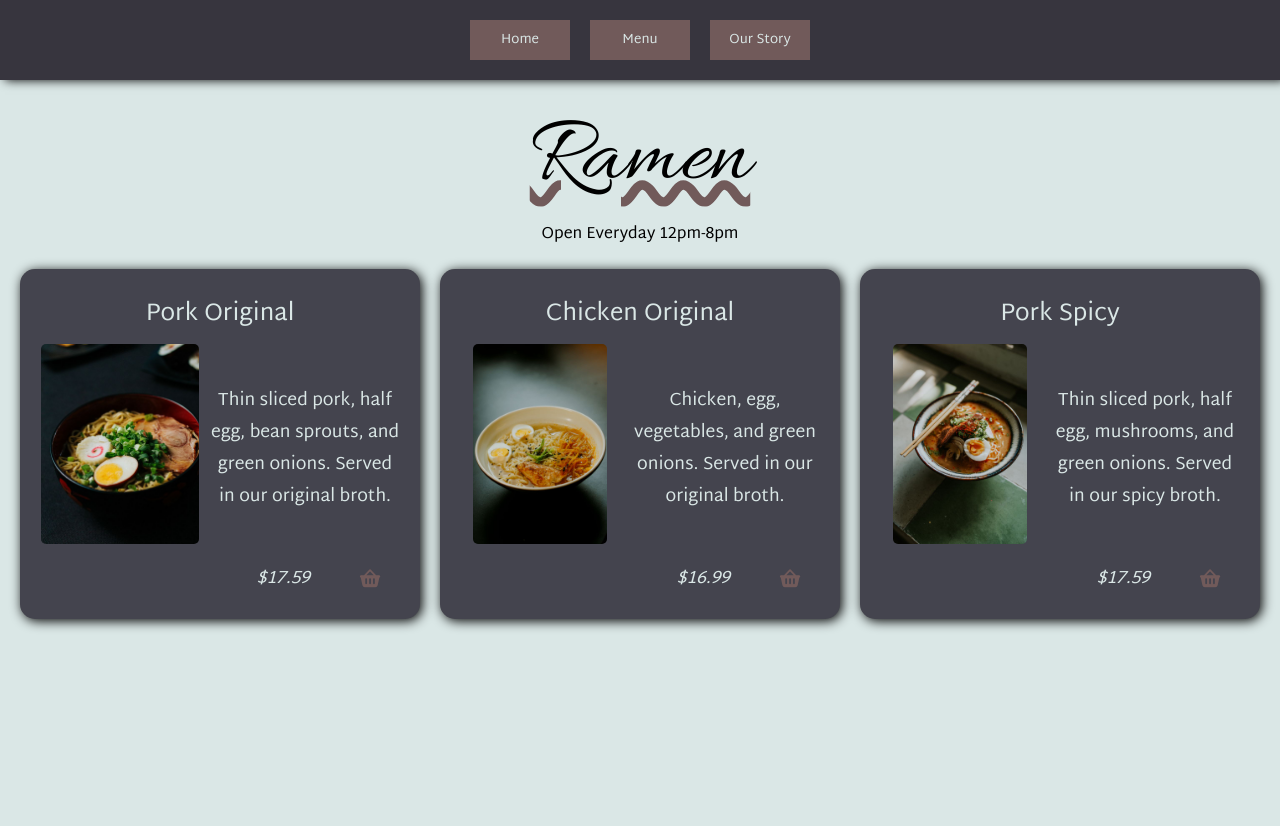
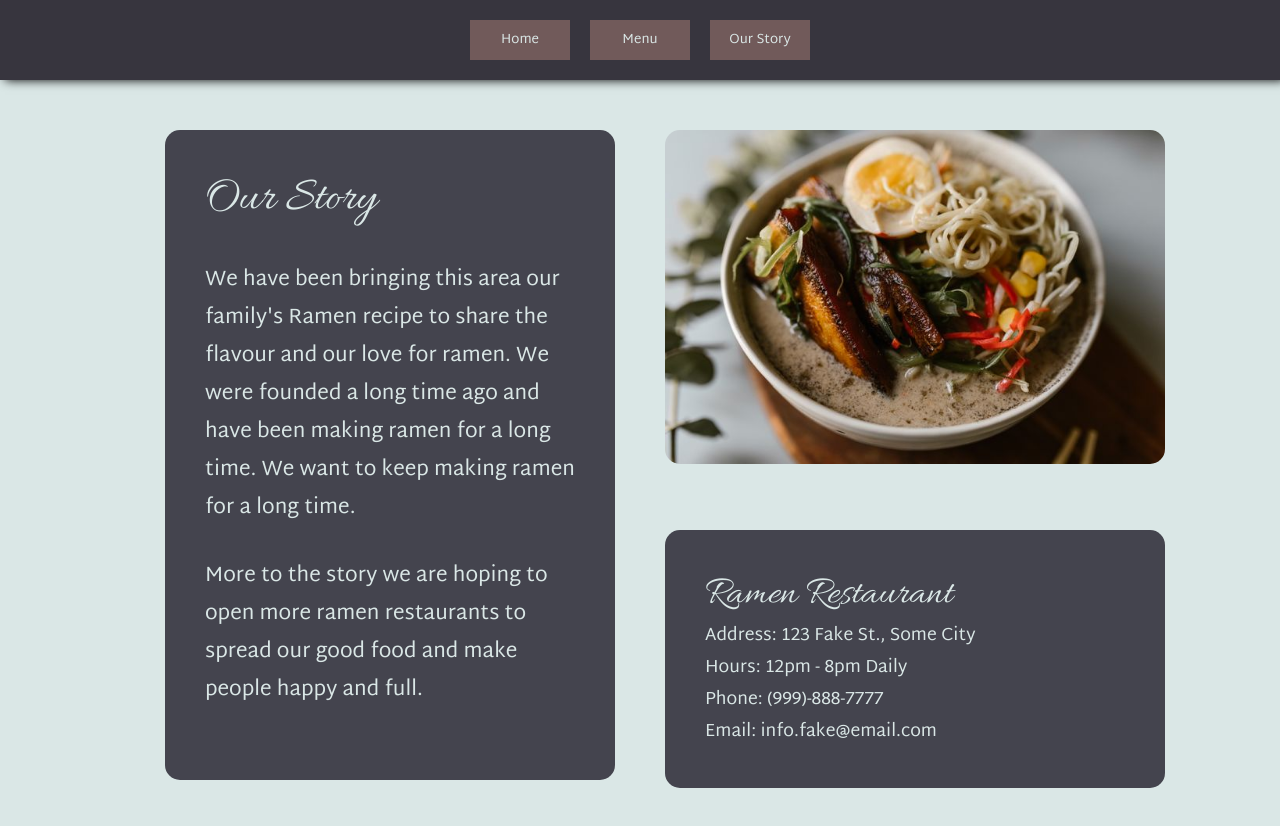
Before and after one commit to mcmityler/restaurant-webpack-practice, a website built with webpack: page src/template.html in a window 1280 px wide. Before the commit the page ends 800 px from the top, so only its background shows below. Built offline with nearby package versions, Linux system fonts and the light colour scheme.

Commit message:
Add hardcoded html for Our story Page and CSS too

```diff
--- a/src/index.js
+++ b/src/index.js
@@ -1,8 +1,8 @@
 // src/index.js
 import "./styles.css";
-import "./menu.css";
+import "./story.css";
 import { createHomepage } from "./home.js";
 import { createMenuPage } from "./menu.js";
 
 // createHomepage();
-createMenuPage();
+// createMenuPage();
--- a/src/menu.css
+++ b/src/menu.css
@@ -1,3 +1,6 @@
+.menu {
+ padding: 30px;
+}
 .menu h1{
     font-family:"Allura",Cambria, Cochin, Georgia, Times, 'Times New Roman', serif ;
     text-align: center;
--- a/src/menu.js
+++ b/src/menu.js
@@ -1,3 +1,4 @@
+import "./menu.css";
 import porkOriginalImage from "./images/pork-ramen.jpg";
 import chickenOriginalImage from "./images/chicken-ramen.jpg";
 import porkSpicyImage from "./images/spicy-ramen.jpg";
--- /dev/null
+++ b/src/story.css
@@ -0,0 +1,43 @@
+.our-story{
+    display: grid;
+    grid-template-columns: 1fr 1fr;
+    grid-template-rows: 350px 1fr;
+    gap: 50px;
+    margin: 50px;
+    font-family: "MartelSans",Cambria, Cochin, Georgia, Times, 'Times New Roman', serif ;
+}
+.story-container{
+    background-color: var(--light-grey);
+    grid-row: 1/-1;
+    display: grid;
+    height: 650px;
+    width: 450px;
+    justify-self: flex-end;
+    font-size: 1.3rem;
+    color: var(--light-color);
+    padding: 40px;
+    border-radius: 15px;
+
+}
+.story-container h1{
+    font-family: "Allura",Cambria, Cochin, Georgia, Times, 'Times New Roman', serif ;
+    font-size: 3rem;
+}
+.contact-container{
+    background-color: var(--light-grey);
+    color: var(--light-color);
+    padding: 40px;
+    border-radius: 15px;
+    font-size: 1.1rem;
+    max-width: 500px;
+    max-height: 260px;
+}
+.contact-container .name{
+    font-size: 2.5rem;
+    font-family:"Allura",Cambria, Cochin, Georgia, Times, 'Times New Roman', serif ;
+
+}
+.our-story img{
+    width: 500px;
+    border-radius: 15px;
+}
--- a/src/template.html
+++ b/src/template.html
@@ -18,7 +18,30 @@
         </nav>
     </header>
     <div id="content">
-
+        <div class="our-story">
+            <div class="story-container">
+                <h1>Our Story</h1>
+                <p class="story-text">
+                    We have been bringing this area our family's
+                    Ramen recipe to share the flavour and our love
+                    for ramen. We were founded a long time ago and
+                    have been making ramen for a long time. We want
+                    to keep making ramen for a long time.
+                </p>
+                <p class="story-text2">More to the story we are hoping
+                    to open more ramen restaurants to spread our good
+                    food and make people happy and full.
+                </p>
+            </div>
+            <img src="./images/story-ramen2.jpg" alt="Image of ramen dish">
+            <div class="contact-container">
+                <p class="name">Ramen Restaurant</p>
+                <p class="location">Address: 123 Fake St., Some City</p>
+                <p class="hours">Hours: 12pm - 8pm Daily</p>
+                <p class="phone">Phone: (999)-888-7777</p>
+                <p class="email">Email: info.fake@email.com</p>
+            </div>
+        </div>
     </div>
 </body>
 </html>
```
Also changed, not shown: README.md, src/images/story-ramen.jpg (added), src/images/story-ramen2.jpg (added), src/story.js (added).
